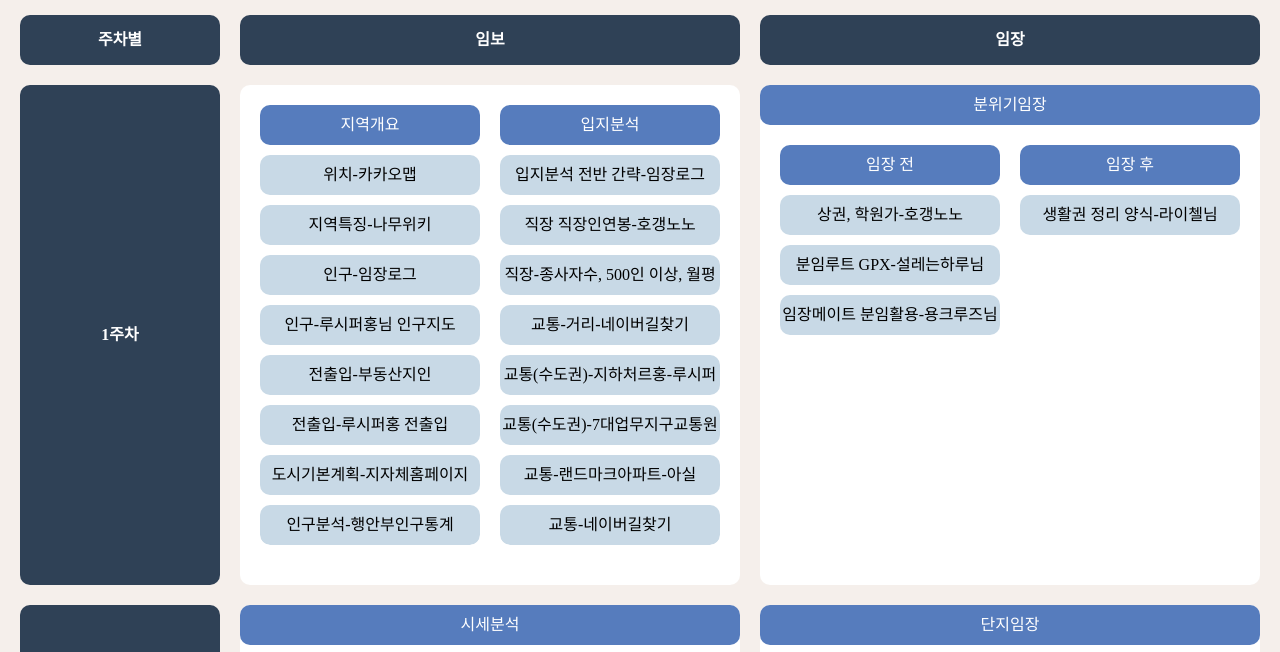
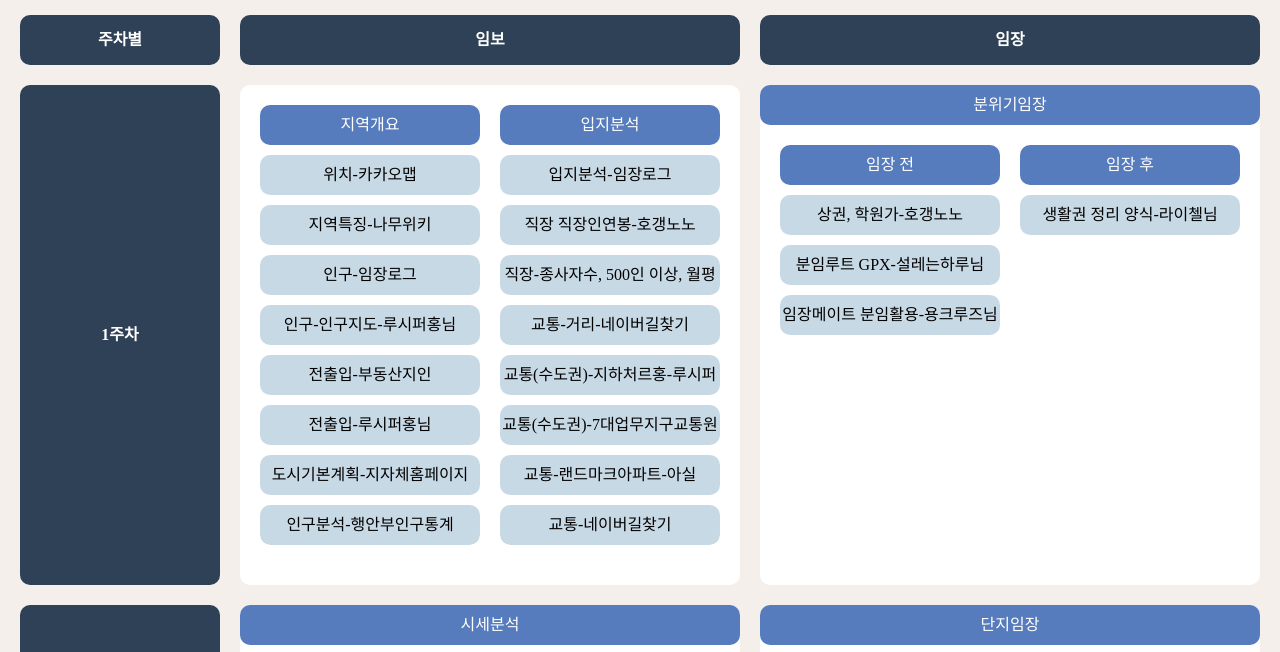
Before and after one commit to bulinassi/bulinassi, a plain HTML site: page imbo/link.html in a window 1280 px wide. Shown: the part 65-717 px from the top of the page. Drawn offline with Linux system fonts and the light colour scheme.

```diff
--- a/imbo/link.html
+++ b/imbo/link.html
@@ -136,9 +136,9 @@
                                 <a href="https://map.kakao.com/" target="_blank" title="위치-카카오맵">위치-카카오맵</a>
                                 <a href="https://namu.wiki/w/%EB%82%98%EB%AC%B4%EC%9C%84%ED%82%A4:%EB%8C%80%EB%AC%B8" target="_blank" title="지역특징-나무위키">지역특징-나무위키</a>
                                 <a href="https://imjanglog.com/home" target="_blank" title=인구-임장로그">인구-임장로그</a>
-                                <a href="https://luciferhong.github.io/luciferhong/population.html" target="_blank" title="인구-루시퍼홍님 인구지도">인구-루시퍼홍님 인구지도</a>
+                                <a href="https://luciferhong.github.io/luciferhong/population.html" target="_blank" title="인구-인구지도-루시퍼홍님">인구-인구지도-루시퍼홍님</a>
                                 <a href="https://aptgin.com/home/gin04/gin0404" target="_blank" title="전출입-부동산지인">전출입-부동산지인</a>
-                                <a href="https://luciferhong.github.io/luciferhong/migration.html" target="_blank" title="전출입-루시퍼홍 전출입">전출입-루시퍼홍 전출입</a>
+                                <a href="https://luciferhong.github.io/luciferhong/migration.html" target="_blank" title="전출입-루시퍼홍님">전출입-루시퍼홍님</a>
                                 <a href="https://search.naver.com/search.naver?sm=tab_hty.top&where=nexearch&ssc=tab.nx.all&query=2040%EB%8F%84%EC%8B%9C%EA%B8%B0%EB%B3%B8%EA%B3%84%ED%9A%8D&oquery=%EB%8F%84%EC%8B%9C%EA%B8%B0%EB%B3%B8%EA%B3%84%ED%9A%8D&tqi=iI1aqsqVN8wssAtmioosssssszK-009398" target="_blank" title="도시기본계획-지자체홈페이지">도시기본계획-지자체홈페이지</a>
                                 <a href="https://jumin.mois.go.kr/" target="_blank" title="인구-행안부인구통계">인구분석-행안부인구통계</a>
                                 <a href="https://hogangnono.com/" target="_blank" title="도시확장(분위지도-입주시기)-호갱노노">도시확장(분위지도-입주시기)-호갱노노</a>
@@ -149,7 +149,7 @@
                                 입지분석
                             </div>
                             <div style="height: 400px; overflow-y:auto;">
-                                <a href="https://imjanglog.com/home" target="_blank" title="입지분석 전반 간략-임장로그">입지분석 전반 간략-임장로그</a>
+                                <a href="https://imjanglog.com/home" target="_blank" title="입지분석-임장로그">입지분석-임장로그</a>
                                 <a href="https://hogangnono.com/" target="_blank" title="직장 직장인연봉-호갱노노">직장 직장인연봉-호갱노노</a>
                                 <a href="https://kosis.kr/statisticsList/statisticsListIndex.do?vwcd=MT_OTITLE&menuId=M_01_02" target="_blank" title="직장-종사자수, 500인 이상, 월평균소득-KOSIS">직장-종사자수, 500인 이상, 월평균소득-KOSIS</a>
                                 <a href="https://search.naver.com/search.naver?sm=tab_hty.top&where=nexearch&ssc=tab.nx.all&query=%EB%84%A4%EC%9D%B4%EB%B2%84%EA%B8%B8%EC%B0%BE%EA%B8%B0&oquery=KOSIS&tqi=iI1cnlqVOZossT5kjtNssssssvl-347500" target="_blank" title="교통-거리-네이버길찾기">교통-거리-네이버길찾기</a>
```
